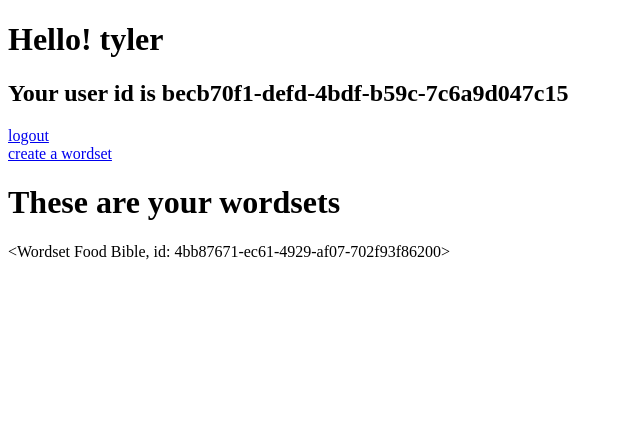
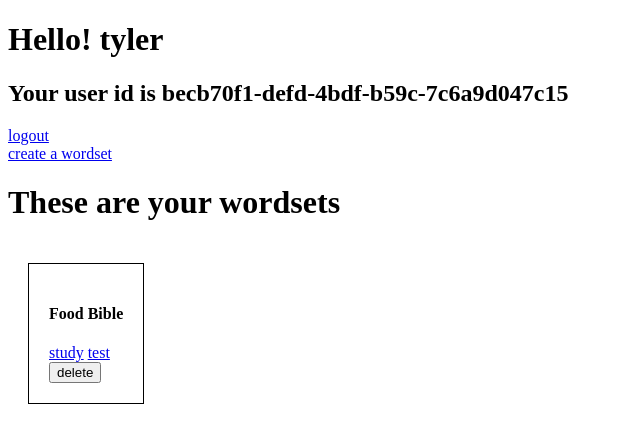
Before and after one commit to tylerhkmontana/flashcard, a Flask app: page / in a window 1280 px wide. Shown: the top 443 px of the page, without its empty margins (0-640 px from the left). Run offline with Flask 2, Linux system fonts and the light colour scheme; a user stored in the database is signed in; data comes from the database, SQL or seed files in the repository; both versions use the stored data as it was after the commit.

Commit message:
almost done with the routes

```diff
--- a/app.py
+++ b/app.py
@@ -56,7 +56,6 @@ def main():
 
     if user_id:
         wordsets = Wordset.query.filter_by(user_id=user_id).all()
-        print(wordsets)
         return render_template('index.html', wordsets=wordsets)
     else:
         return redirect(url_for('login'), code=302)
@@ -141,21 +140,38 @@ def create_wordset():
     else:
         return render_template('create_wordset.html')
 
+@app.route("/study/<id>")
+def study(id):
+    wordset = Wordset.query.filter_by(id=id).first()
+    words = Word.query.with_parent(wordset).all()
+
+    return render_template('study.html', wordset=wordset, words=words)
+
+@app.route("/test/<id>")
+def test(id):
+    wordset = Wordset.query.filter_by(id=id).first()
+    words = Word.query.with_parent(wordset).all()
+
+    return render_template('test.html', wordset=wordset, words=words)
+
 ############################### this is where you should pick it up from ##############################
 
 # Delete a wordset with id
-@app.route("/delete_wordset/<id>")
+@app.route("/delete_wordset/<id>", methods=['POST', 'GET'])
 def delete(id):
-    try:
-        wordset_to_delete = Wordset.query.get_or_404(id)
-    except:
-        return "Error: No user with id: %r" % id
-    try:
-        db.session.delete(wordset_to_delete)
-        db.session.commit()
-        return redirect('/wordset')
-    except:
-        return "Error: deleteing wordset"
+    if request.method == 'POST':
+        try:
+            wordset_to_delete = Wordset.query.get_or_404(id)
+        except:
+            return "Error: No user with id: %r" % id
+        try:
+            db.session.delete(wordset_to_delete)
+            db.session.commit()
+            return redirect('/')
+        except:
+            return "Error: deleteing wordset"
+    else:
+        return redirect(url_for('main'))
 
 # Wordset helper functions
 # get the first wordset in the database and can see the words associated with the set
--- /dev/null
+++ b/static/css/index.css
@@ -0,0 +1,11 @@
+.wordset_container {
+    display: flex;
+
+}
+
+.wordset {
+    border: 1px solid black;
+    max-width: 300px;
+    padding: 20px;
+    margin: 20px;
+}
--- /dev/null
+++ b/static/css/test.css
@@ -0,0 +1,3 @@
+.word_container {
+    visibility: hidden;
+}
--- a/templates/index.html
+++ b/templates/index.html
@@ -4,6 +4,7 @@
     <meta charset="UTF-8">
     <meta http-equiv="X-UA-Compatible" content="IE=edge">
     <meta name="viewport" content="width=device-width, initial-scale=1.0">
+    <link rel="stylesheet" href="{{url_for('static', filename='css/index.css')}}">
     <title>Flashcard | Dashboard</title>
 </head>
 <body>
@@ -15,8 +16,17 @@
 
     <br>
     <h1>These are your wordsets</h1>
-    {% for wordset in wordsets %}
-        <p>{{wordset}}</p>
-    {% endfor %}
+    <div class="wordset_container">
+        {% for wordset in wordsets %}
+        <div class="wordset">
+            <h4>{{ wordset.name }}</h4>
+            <a href="/study/{{wordset.id}}">study</a>
+            <a href="/test/{{wordset.id}}">test</a>
+            <form action="/delete_wordset/{{wordset.id}}" method="POST">
+                <button type="submit">delete</button>
+            </form>
+        </div>
+        {% endfor %}
+    </div>
 </body>
 </html>
```
Also changed, not shown: static/css/study.css (added, +16 -0 lines), static/js/test.js (added, +19 -0 lines), templates/study.html (added, +22 -0 lines), templates/test.html (added, +25 -0 lines), main.db.
